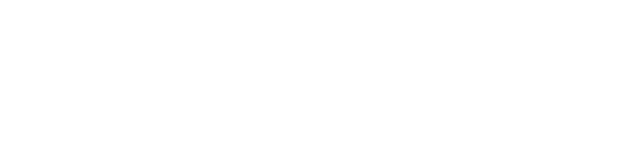
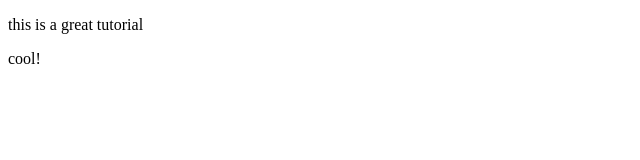
Before and after one commit to SanjeevKrishnaBhalotia/git-course, a plain HTML site: page index.html in a window 1280 px wide. Shown: the whole page, without its empty margins (0-640 px from the left). Drawn offline with Linux system fonts and the light colour scheme.

Commit message:
change the index file

```diff
--- a/index.html
+++ b/index.html
@@ -7,6 +7,7 @@
     <title>Document</title>
 </head>
 <body>
-
+    <p>this is a great tutorial</p>
+    <p>cool!</p>
 </body>
 </html>
```
